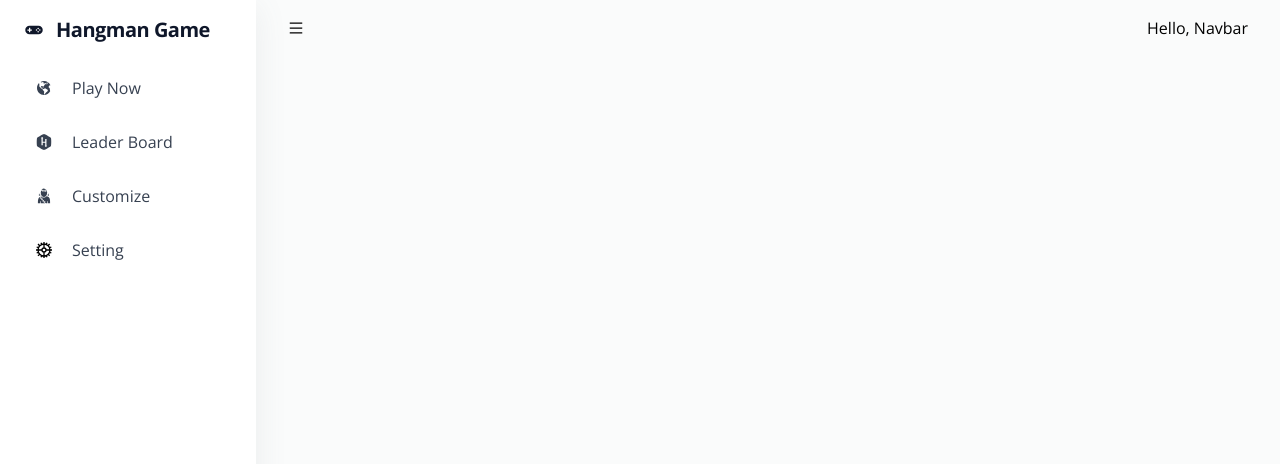
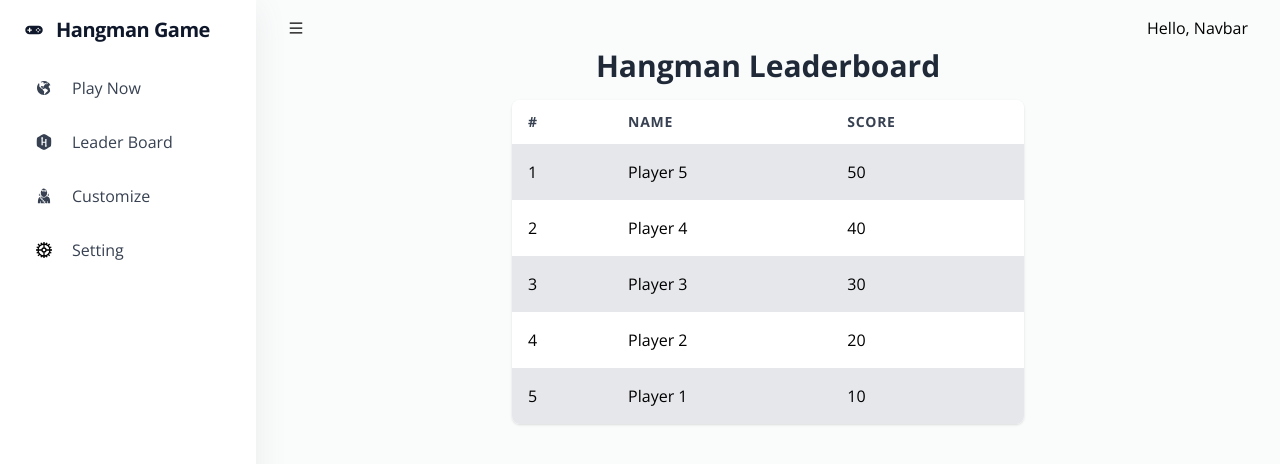
Before and after one commit to n-shen/game-hangman, a React (Create React App) app in the folder client/: page /leaderboard in a window 1280 px wide. Shown: the top 464 px of the page. Built offline with nearby package versions, Linux system fonts and the light colour scheme.

Commit message:
leaderboard init

```diff
--- a/client/src/App.js
+++ b/client/src/App.js
@@ -6,6 +6,8 @@ import { Home, Setting } from "./pages";
 
 import { useStateContext } from "./contexts/ContextProvider";
 import "./App.css";
+
+import Leaderboard from "./components/Leaderboard";
 
 // import axios from "axios";
 
@@ -41,6 +43,7 @@ function App() {
               <Routes>
                 <Route path="/" element={<Home />}></Route>
                 <Route path="/setting" element={<Setting />}></Route>
+                <Route path="/leaderboard" element={<Leaderboard />}></Route>
               </Routes>
             </div>
           </div>
--- /dev/null
+++ b/client/src/components/Leaderboard.jsx
@@ -0,0 +1,46 @@
+import { useState, useEffect } from 'react';
+import axios from 'axios';
+
+function Leaderboard() {
+  const [players, setPlayers] = useState(
+    [
+        {'id': 1, 'name': 'Player 1', 'score': 10},
+        {'id': 2, 'name': 'Player 2', 'score': 20},
+        {'id': 3, 'name': 'Player 3', 'score': 30},
+        {'id': 4, 'name': 'Player 4', 'score': 40},
+        {'id': 5, 'name': 'Player 5', 'score': 50},
+    ]);
+
+    useEffect(() => {
+          const sortedPlayers = players.sort((a, b) => b.score - a.score);
+          setPlayers(sortedPlayers);
+    }, []);
+
+    return (
+        <div className="mx-auto max-w-lg">
+          <h1 className="text-3xl font-bold mb-4 text-center text-gray-800">Hangman Leaderboard</h1>
+          <div className="overflow-x-auto bg-white rounded-lg shadow overflow-y-auto relative">
+            <table className="border-collapse table-auto w-full whitespace-no-wrap bg-white table-striped relative">
+              <thead>
+                <tr className="text-left">
+                  <th className="py-3 px-4 uppercase font-bold text-sm text-gray-700 tracking-wider">#</th>
+                  <th className="py-3 px-4 uppercase font-bold text-sm text-gray-700 tracking-wider">Name</th>
+                  <th className="py-3 px-4 uppercase font-bold text-sm text-gray-700 tracking-wider">Score</th>
+                </tr>
+              </thead>
+              <tbody>
+                {players.map((player, index) => (
+                  <tr key={player.id} className={index % 2 === 0 ? 'bg-gray-200' : ''}>
+                    <td className="py-4 px-4">{index + 1}</td>
+                    <td className="py-4 px-4">{player.name}</td>
+                    <td className="py-4 px-4">{player.score}</td>
+                  </tr>
+                ))}
+              </tbody>
+            </table>
+          </div>
+        </div>
+      );
+}
+
+export default Leaderboard;
```
